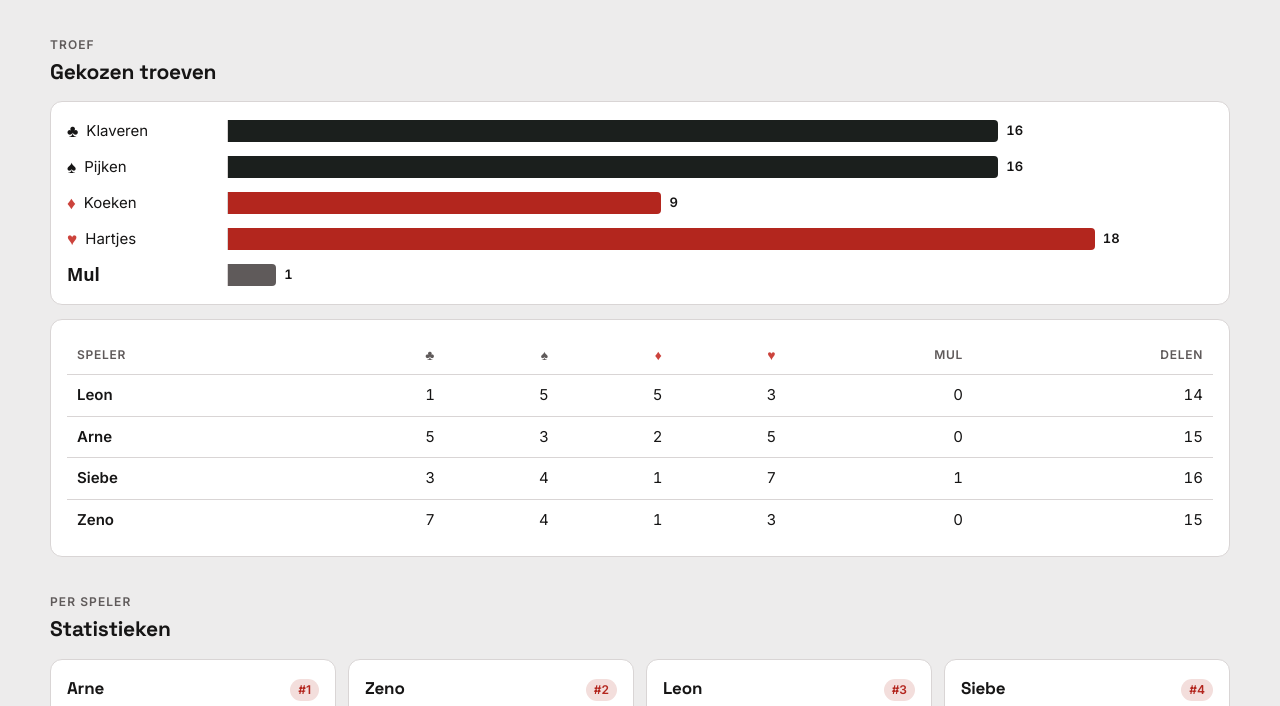
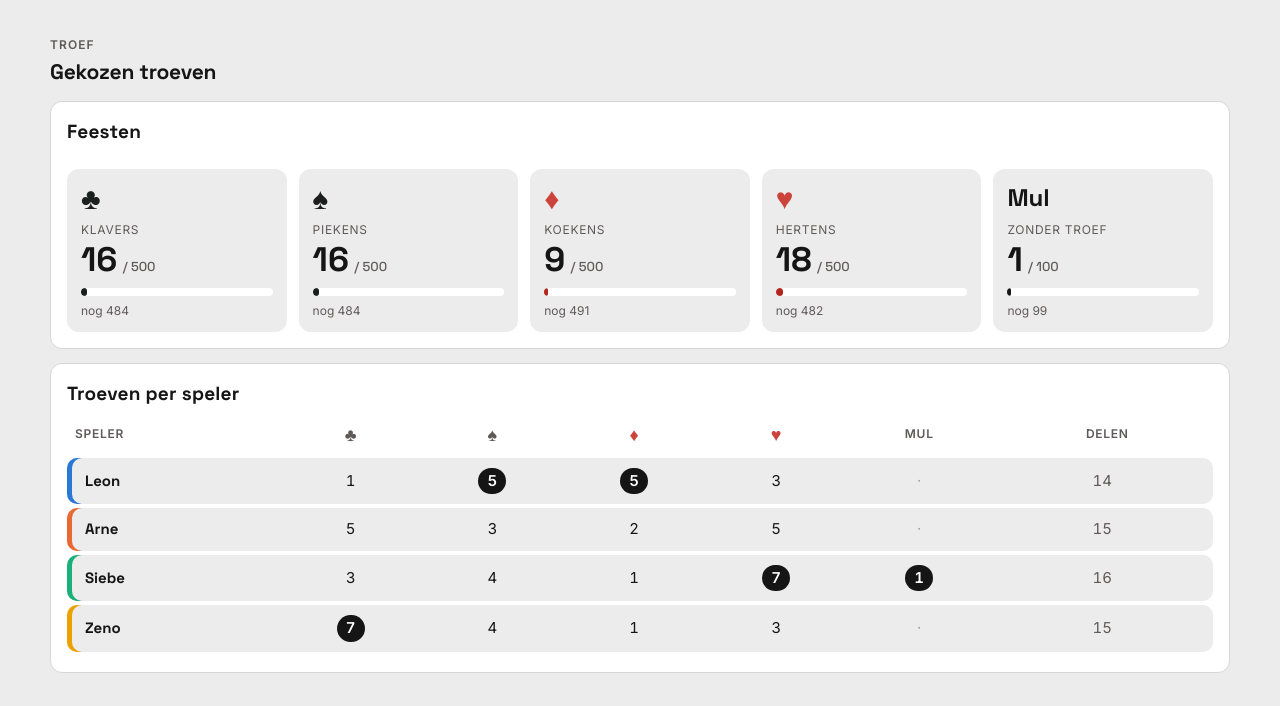
Before and after one commit to HellinArne/Manillen, a plain HTML site: page index.html in a window 1280 px wide. Shown: the part 681-1387 px from the top of the page. Drawn offline with Linux system fonts and the light colour scheme.

Commit message:
Feesten (500/100), nieuwe troeventabel, spelerskleuren, troefnamen
Co-Authored-By: Claude Sonnet 5.5 <noreply@anthropic.com>
Claude-Session: https://claude.ai/code/session_01UZdNJzJRuVzjTU98QusN2D

```diff
--- a/index.html
+++ b/index.html
@@ -14,7 +14,7 @@
   --accent:#B3261E; --accent-ink:#FFFFFF; --soft:#F3DEDC;
   --green:#1E8559; --orange:#D98A1F; --red:#CC433C;
   --t1:light-dark(#1B1F1D,#E8EDE6); --t2:light-dark(#B3261E,#F28B82); --t-ink:light-dark(#FFFFFF,#161515);
-  --p-L:light-dark(#2a78d6,#3987e5); --p-A:light-dark(#eb6834,#d95926); --p-S:light-dark(#1baf7a,#199e70); --p-Z:light-dark(#eda100,#c98500);
+  --p-L:light-dark(#2a78d6,#3987e5); --p-A:light-dark(#eb6834,#d95926); --p-S:light-dark(#1baf7a,#199e70); --p-Z:light-dark(#eda100,#c98500); --pi-L:#fff; --pi-A:#fff; --pi-S:#fff; --pi-Z:#1a1a19;
   --font-display:'Space Grotesk','Helvetica Neue',Arial,sans-serif;
   --font-body:'Inter',system-ui,-apple-system,'Segoe UI',Roboto,sans-serif;
 }
@@ -61,7 +61,8 @@ button:focus-visible,select:focus-visible,input:focus-visible,summary:focus-visi
 .pod .pm{color:var(--muted);font-size:13px}
 .pod .blk{display:flex;align-items:center;justify-content:center;font-family:var(--font-display);font-weight:700;font-size:40px;border-radius:10px 10px 0 0;
   background:var(--soft);color:var(--accent)}
-.pod.r1 .blk{height:128px;background:var(--accent);color:var(--accent-ink)}
+.pod .blk{background:var(--pc);color:var(--pi)}
+.pod.r1 .blk{height:128px}
 .pod.r2 .blk{height:96px}
 .pod.r3 .blk{height:72px}
 .pod.r4 .blk{height:48px;font-size:30px}
@@ -95,6 +96,38 @@ td.lead{font-weight:600}
 .bar-row .lab{display:flex;gap:8px;align-items:center;min-width:0;overflow-wrap:anywhere}
 .track{position:relative;height:22px;border-left:1px solid var(--line)}
 .fill{height:100%;border-radius:0 4px 4px 0}
+.tiles{display:grid;grid-template-columns:repeat(5,minmax(0,1fr));gap:12px;margin-top:10px}
+.mulsym{font-family:var(--font-display);font-size:24px;font-weight:700;line-height:1;color:var(--ink)}
+.tile{background:var(--bg);border-radius:12px;padding:14px 14px 12px;display:flex;flex-direction:column;gap:2px;min-width:0}
+.tsuit{font-size:26px;line-height:1;height:30px;display:flex;align-items:center;color:var(--c)}
+.tsuit *{color:var(--c)}
+.tname{font-size:12px;letter-spacing:.06em;text-transform:uppercase;color:var(--muted);margin-top:6px}
+.tnum{font-family:var(--font-display);font-size:34px;font-weight:700;line-height:1.1;color:var(--ink)}
+.tnum span{font-size:13px;font-weight:500;color:var(--muted);font-family:inherit;margin-left:2px}
+.tbar{height:8px;border-radius:4px;background:var(--surface);margin-top:8px;overflow:hidden}
+.tbar i{display:block;height:100%;border-radius:4px;background:var(--c)}
+.tcap{font-size:12px;color:var(--muted);margin-top:4px}
+.mulline{margin-top:12px;font-size:13px;color:var(--muted)}
+.mulline b{color:var(--ink)}
+@media (max-width:900px){.tiles{grid-template-columns:repeat(2,minmax(0,1fr))}.tile.tmul{grid-column:1/-1}}
+table.ttab{border-collapse:separate;border-spacing:0 4px;margin-top:6px}
+table.ttab th,table.ttab td{border:0;text-align:center;padding:10px 8px}
+table.ttab th:first-child,table.ttab td:first-child{text-align:left}
+table.ttab th{padding-top:2px;padding-bottom:6px;font-size:12px}
+table.ttab th .suit{font-size:18px;letter-spacing:0}
+table.ttab td{background:var(--bg);font-size:15px}
+table.ttab td:first-child{border-radius:10px 0 0 10px;box-shadow:inset 5px 0 0 var(--pc);padding-left:18px}
+table.ttab td:last-child{border-radius:0 10px 10px 0}
+table.ttab td.lead{font-family:var(--font-display);font-size:15px;white-space:nowrap}
+.pdot{display:inline-block;width:10px;height:10px;border-radius:50%;margin-right:9px;vertical-align:baseline}
+table.ttab .top{display:inline-block;min-width:28px;padding:2px 8px;border-radius:999px;background:var(--ink);color:var(--surface);font-weight:700}
+table.ttab .zero{color:var(--muted);opacity:.5}
+table.ttab .sep{color:var(--muted)}
+table.ttab th.sep{padding-left:18px}
+@media (max-width:560px){table.ttab th,table.ttab td{padding:9px 2px}table.ttab th:first-child{padding-left:8px}table.ttab td:first-child{padding-left:14px}table.ttab td{font-size:14px}table.ttab td.lead{font-size:14px}.pdot{margin-right:6px}table.ttab .top{min-width:24px;padding:2px 5px}table.ttab th{letter-spacing:0;font-size:11px}table.ttab th.sep{padding-left:2px}table.ttab td:last-child{padding-right:6px}}
+.feestkop{font-family:var(--font-display);font-size:19px;font-weight:700;letter-spacing:.01em;color:var(--ink);margin:0 0 2px}
+.mulval{font-weight:600;font-size:13px;font-variant-numeric:tabular-nums}
+.track .goal{position:absolute;right:0;top:-3px;bottom:-3px;width:2px;border-radius:1px;background:var(--ink);opacity:.35}
 .bv{position:absolute;top:50%;transform:translateY(-50%);font-weight:600;font-size:13px;font-variant-numeric:tabular-nums;color:var(--ink)}
 .bar-row .val{text-align:right;font-variant-numeric:tabular-nums;color:var(--muted);font-size:13px}
 
@@ -107,6 +140,9 @@ td.lead{font-weight:600}
 .player .head+.grp{margin-top:12px}
 .player .head{display:flex;justify-content:space-between;align-items:baseline;gap:8px}
 .badge{font-size:12px;font-weight:600;padding:2px 8px;border-radius:99px;background:var(--soft);color:var(--accent)}
+.card.player{box-shadow:inset 0 5px 0 var(--pc);padding-top:20px}
+.card.player .badge{background:var(--pc);color:var(--pi)}
+.pu{text-decoration:underline;text-decoration-color:var(--pc);text-decoration-thickness:3px;text-underline-offset:4px;text-decoration-skip-ink:none}
 
 /* tempo */
 .tempo{display:grid;grid-template-columns:repeat(auto-fit,minmax(150px,1fr));gap:12px}
@@ -131,7 +167,7 @@ table.blad th{font-weight:400;padding:8px 4px}
 table.blad th.t1{background:var(--t1);color:var(--t-ink)}
 table.blad th.t2{background:var(--t2);color:var(--t-ink)}
 table.blad th.win{font-weight:700}
-table.blad .tn{font-size:12px;white-space:normal;line-height:1.2}
+table.blad .tn{font-size:12px;white-space:normal;line-height:1.3;margin-bottom:4px}
 table.blad .ts{font-family:var(--font-display);font-size:26px;font-weight:700;line-height:1.1}
 table.blad td{height:28px;background:var(--surface)}
 table.blad td.t1{background:var(--t1);color:var(--t-ink)}
@@ -235,7 +271,7 @@ input,select{background:var(--bg);border:1px solid var(--line);border-radius:8px
 var PL=[{id:'L',n:'Leon'},{id:'A',n:'Arne'},{id:'S',n:'Siebe'},{id:'Z',n:'Zeno'}];
 var NAME={};PL.forEach(function(p){NAME[p.id]=p.n});
 var GLYPH={1:'♣︎',2:'♠︎',3:'♦︎',4:'♥︎'};
-var DEFAULT_SUITS={1:'Klaveren',2:'Pijken',3:'Koeken',4:'Hartjes'};
+var DEFAULT_SUITS={1:'Klavers',2:'Piekens',3:'Koekens',4:'Hertens'};
 var state={games:[],suits:Object.assign({},DEFAULT_SUITS),canEdit:false,db:null,loaded:false,error:'',ed:null,confirmDel:false};
 var $root=document.getElementById('root'),$status=document.getElementById('status'),$ed=document.getElementById('editor');
 
@@ -288,7 +324,7 @@ function compute(){
 /* ----- weergave ----- */
 function podium(c){
   var r=c.rank;
-  function pod(p,pos){return '<div class="pod r'+pos+'"><div class="who"><div class="pn">'+esc(NAME[p.id])+'</div><div class="pm num">'+p.won+' ~ '+p.pts+' ptn</div></div><div class="blk">'+pos+'</div></div>'}
+  function pod(p,pos){return '<div class="pod r'+pos+'" style="--pc:var(--p-'+p.id+');--pi:var(--pi-'+p.id+')"><div class="who"><div class="pn">'+esc(NAME[p.id])+'</div><div class="pm num">'+p.won+' ~ '+p.pts+' ptn</div></div><div class="blk">'+pos+'</div></div>'}
   var h='<div class="podium">'+pod(r[1],2)+pod(r[0],1)+pod(r[2],3)+pod(r[3],4)+'</div>';
   h+=posChart();
   return h;
@@ -353,17 +389,26 @@ function posChart(){
   return '<div class="card chart"><div class="chart-head"><h3>Evolutie der bomen</h3>'+leg+'</div>'+s+'</div>';
 }
 function troefSection(c){
-  var tot=0;[1,2,3,4,'M'].forEach(function(k){tot+=c.suitTotals[k]});
-  var max=Math.max.apply(null,[1,2,3,4,'M'].map(function(k){return c.suitTotals[k]}).concat([1]));
-  var bars=[1,2,3,4,'M'].map(function(k){
-    var v=c.suitTotals[k],pct=tot?Math.round(v/tot*100):0;
-    var lab=k==='M'?'<span class="suit" style="font-weight:700">Mul</span>':suitHtml(k)+' '+esc(state.suits[k]);
-    var col=k==='M'?'var(--muted)':(k<=2?'var(--t1)':'var(--t2)'),w=(v/max*88).toFixed(1);
-    return '<div class="bar-row"><div class="lab">'+lab+'</div><div class="track"><div class="fill" style="width:'+w+'%;background:'+col+'"></div><span class="bv" style="left:calc('+w+'% + 8px)">'+v+'</span></div></div>';
+  var tiles=[1,2,3,4,'M'].map(function(k){
+    var GOAL=k==='M'?100:500;
+    var v=c.suitTotals[k],col=k==='M'?'var(--ink)':(k<=2?'var(--t1)':'var(--t2)');
+    var w=Math.min(100,v/GOAL*100),fw=v>0?Math.max(w,2).toFixed(1):'0';
+    var cap=v>=GOAL?'Feest!':'nog '+(GOAL-v);
+    var sym=k==='M'?'<span class="mulsym">Mul</span>':suitHtml(k);
+    var nm=k==='M'?'Zonder troef':esc(state.suits[k]);
+    return '<div class="tile'+(k==='M'?' tmul':'')+'" style="--c:'+col+'"><div class="tsuit">'+sym+'</div><div class="tname">'+nm+'</div>'
+      +'<div class="tnum">'+v+'<span> / '+GOAL+'</span></div>'
+      +'<div class="tbar"><i style="width:'+fw+'%"></i></div><div class="tcap">'+cap+'</div></div>';
   }).join('');
-  var head='<tr><th>Speler</th>'+[1,2,3,4].map(function(k){return '<th>'+suitHtml(k)+'</th>'}).join('')+'<th>Mul</th><th>Delen</th></tr>';
-  var body=PL.map(function(p){var s=c.S[p.id];return '<tr><td class="lead">'+esc(p.n)+'</td>'+[1,2,3,4].map(function(k){return '<td>'+s.trump[k]+'</td>'}).join('')+'<td>'+s.trump.M+'</td><td>'+s.deals+'</td></tr>'}).join('');
-  return '<div class="card bars">'+bars+'</div><div class="card tbl-wrap"><table><thead>'+head+'</thead><tbody>'+body+'</tbody></table></div>';
+  var bars='<div class="tiles">'+tiles+'</div>';
+  var keys=[1,2,3,4,'M'];
+  var mx={};keys.forEach(function(k){mx[k]=Math.max.apply(null,PL.map(function(p){return c.S[p.id].trump[k]}))});
+  var head='<tr><th>Speler</th>'+keys.map(function(k){return '<th>'+(k==='M'?'Mul':suitHtml(k))+'</th>'}).join('')+'<th class="sep">Delen</th></tr>';
+  var body=PL.map(function(p){var s=c.S[p.id];
+    return '<tr style="--pc:var(--p-'+p.id+')"><td class="lead">'+esc(p.n)+'</td>'
+      +keys.map(function(k){var v=s.trump[k];return '<td>'+(v===0?'<span class="zero">·</span>':(v===mx[k]?'<span class="top">'+v+'</span>':v))+'</td>'}).join('')
+      +'<td class="sep">'+s.deals+'</td></tr>'}).join('');
+  return '<div class="card bars"><h3 class="feestkop">Feesten</h3>'+bars+'</div><div class="card tbl-wrap"><h3 class="feestkop">Troeven per speler</h3><table class="ttab"><thead>'+head+'</thead><tbody>'+body+'</tbody></table></div>';
 }
 function bestPartner(s){
   var best=null;Object.keys(s.partners).forEach(function(q){var p=s.partners[q];var rate=p.w/p.g;
@@ -375,7 +420,7 @@ function spelers(c){
     var bp=bestPartner(s);
     var avgDeal=s.deals?s.dealPts/s.deals:null,hit=s.deals?Math.round(s.dealHit/s.deals*100):null;
     var win=s.played?Math.round(s.won/s.played*100):null;
-    return '<div class="card player"><div class="head"><h3>'+esc(NAME[s.id])+'</h3><span class="badge">#'+(i+1)+'</span></div><h4 class="grp">Totalen</h4><dl>'
+    return '<div class="card player" style="--pc:var(--p-'+s.id+');--pi:var(--pi-'+s.id+')"><div class="head"><h3>'+esc(NAME[s.id])+'</h3><span class="badge">#'+(i+1)+'</span></div><h4 class="grp">Totalen</h4><dl>'
     +'<dt>Bomen gewonnen</dt><dd>'+s.won+' van '+s.played+(win!=null?' ('+win+'%)':'')+'</dd>'
     +'<dt>Punten totaal</dt><dd>'+s.pts+'</dd>'
     +'</dl><h4 class="grp">Gemiddeldes</h4><dl><dt>Gem. punten per boom</dt><dd>'+fmt1(s.played?s.pts/s.played:null)+'</dd>'
@@ -426,14 +471,15 @@ function sheetRows(g){
 }
 function gameHtml(g,idx){
   var f=finals(g),d=dur(g);
-  var an=(g.a||[]).map(function(x){return NAME[x]}).join(' + '),bn=(g.b||[]).map(function(x){return NAME[x]}).join(' + ');
+  function nm(x){return '<span class="pu" style="--pc:var(--p-'+x+')">'+esc(NAME[x])+'</span>'}
+  var an=(g.a||[]).map(nm).join(' + '),bn=(g.b||[]).map(nm).join(' + ');
   var edit=state.canEdit?'<button class="iconbtn" data-act="edit" data-id="'+esc(g.id)+'" title="Aanpassen" aria-label="Boom aanpassen"><svg viewBox="0 0 24 24" width="16" height="16" fill="none" stroke="currentColor" stroke-width="2" stroke-linecap="round" stroke-linejoin="round" aria-hidden="true"><path d="M12 20h9"/><path d="M16.5 3.5a2.1 2.1 0 0 1 3 3L7 19l-4 1 1-4Z"/></svg></button>':'';
   var chev='<svg class="gchev" viewBox="0 0 24 24" width="14" height="14" fill="none" stroke="currentColor" stroke-width="2.6" stroke-linecap="round" stroke-linejoin="round" aria-hidden="true"><path d="m6 9 6 6 6-6"/></svg>';
-  var mini='<div class="mini"><span class="mt1'+(f.winner==='a'?' win':'')+'">'+esc(an)+' <b>'+f.a+'</b></span><span class="mt2'+(f.winner==='b'?' win':'')+'">'+esc(bn)+' <b>'+f.b+'</b></span></div>';
+  var mini='<div class="mini"><span class="mt1'+(f.winner==='a'?' win':'')+'">'+an+' <b>'+f.a+'</b></span><span class="mt2'+(f.winner==='b'?' win':'')+'">'+bn+' <b>'+f.b+'</b></span></div>';
   return '<details class="game" data-key="g:'+esc(g.id||'')+'"'+(OPEN['g:'+g.id]?' open':'')+'><summary class="gh">'+chev+'<div class="eyebrow">Boom '+(idx+1)+(g.start?' · '+esc(g.start)+(g.end?'–'+esc(g.end):''):'')+(d!=null?' · '+fmtMin(d):'')+'</div>'+mini+'</summary>'+edit
    +'<table class="blad"><thead><tr>'
-   +'<th class="t1'+(f.winner==='a'?' win':'')+'"><div class="tn">'+esc(an)+'</div><div class="ts">'+f.a+'</div></th>'
-   +'<th class="t2'+(f.winner==='b'?' win':'')+'"><div class="tn">'+esc(bn)+'</div><div class="ts">'+f.b+'</div></th></tr></thead>'
+   +'<th class="t1'+(f.winner==='a'?' win':'')+'"><div class="tn">'+an+'</div><div class="ts">'+f.a+'</div></th>'
+   +'<th class="t2'+(f.winner==='b'?' win':'')+'"><div class="tn">'+bn+'</div><div class="ts">'+f.b+'</div></th></tr></thead>'
    +'<tbody>'+sheetRows(g)+'</tbody></table></details>';
 }
 function dayLabel(date){
```
